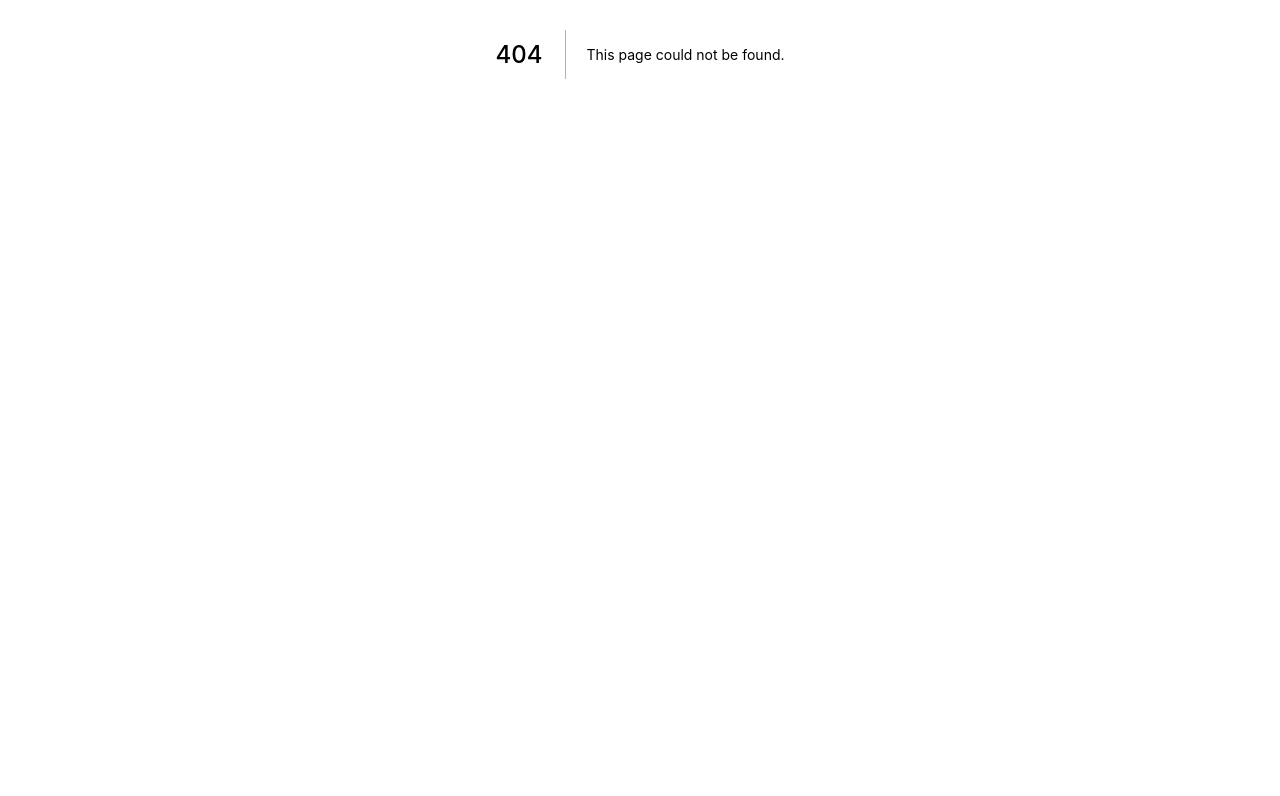
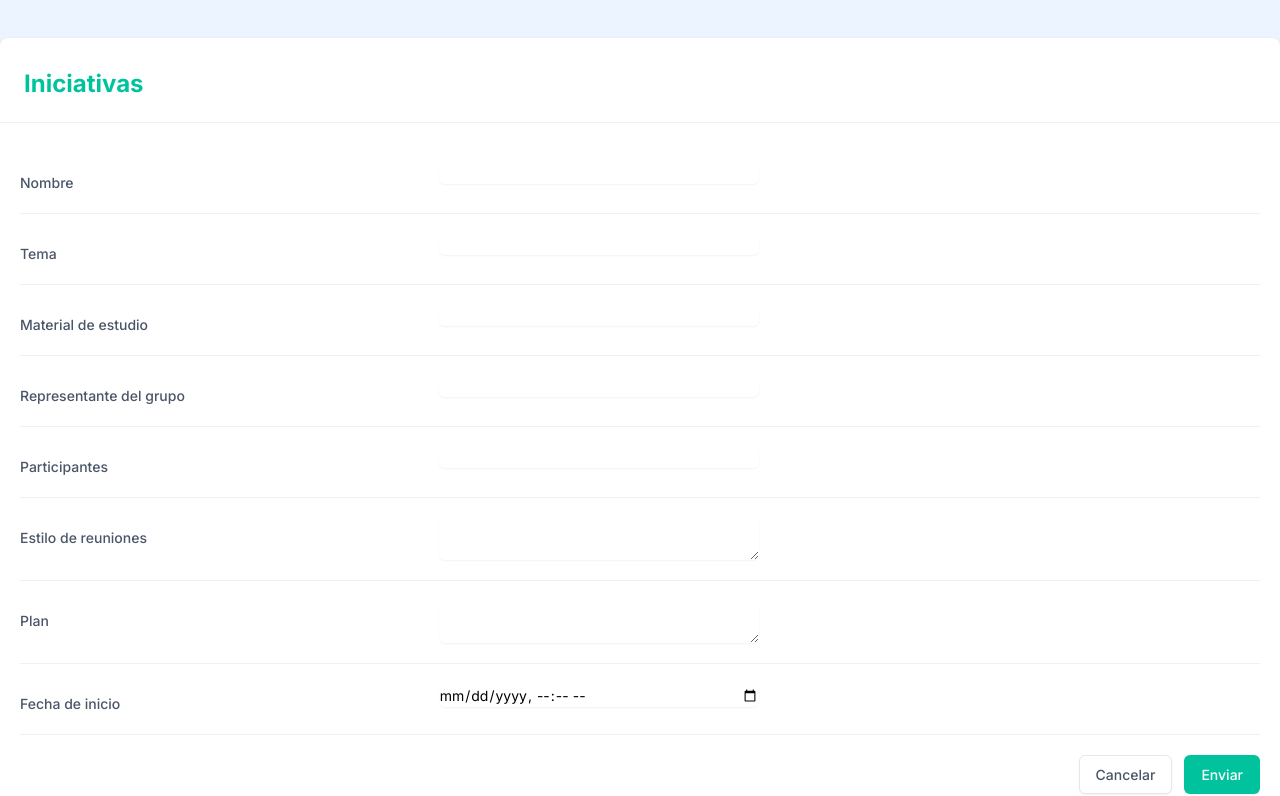
Before and after one commit to webmiraclepro/website, a Next.js app: page /iniciativas in a window 1280 px wide. Before the commit this address had no page. Shown: the part 346-1142 px from the top of the page. Before the commit the page ends 800 px from the top, so only its background shows below. Built offline with nearby package versions, Linux system fonts and the light colour scheme.

Commit message:
add InitiativesPage

```diff
--- /dev/null
+++ b/src/pages/iniciativas/index.tsx
@@ -0,0 +1,150 @@
+import Hero from '../../components/Hero';
+import Layout from '../../components/Layout';
+
+const InitiativesPage: React.FC = ({}) => {
+  return (
+    <Layout title="Iniciativas">
+      <Hero small title="Iniciativas" />
+      <div className="bg-indigo-100 sm:pt-10 pb-24">
+        <div className=" container mx-auto min-h-screen bg-white overflow-hidden shadow rounded-lg">
+          <div className="border-b border-gray-200 px-4 py-5 sm:px-6">
+            <div></div>
+            <div className="mt-2 md:flex md:items-center md:justify-between">
+              <div className="flex-1 min-w-0">
+                <h2 className="text-xl font-bold leading-7 text-primary sm:text-2xl sm:leading-9 sm:truncate">
+                  Iniciativas
+                </h2>
+              </div>
+            </div>
+          </div>
+          <form className="space-y-8 divide-y divide-gray-200">
+            <div className="p-5">
+              <div className="space-y-8 divide-y divide-gray-200 sm:space-y-5">
+                <div className="sm:grid sm:grid-cols-3 sm:gap-4 sm:items-start sm:pt-5">
+                  <label className="block text-sm font-medium text-gray-700 sm:mt-px sm:pt-2">
+                    Nombre
+                  </label>
+                  <div className="mt-1 sm:mt-0 sm:col-span-2">
+                    <input
+                      type="text"
+                      name="name"
+                      className="max-w-lg block w-full shadow-sm sm:max-w-xs sm:text-sm border-teal-600 rounded-md"
+                    />
+                  </div>
+                </div>
+
+                <div className="sm:grid sm:grid-cols-3 sm:gap-4 sm:items-start sm:border-t sm:border-gray-200 sm:pt-5">
+                  <label className="block text-sm font-medium text-gray-700 sm:mt-px sm:pt-2">
+                    Tema
+                  </label>
+                  <div className="mt-1 sm:mt-0 sm:col-span-2">
+                    <input
+                      type="text"
+                      name="topic"
+                      className="max-w-lg block w-full shadow-sm sm:max-w-xs sm:text-sm border-teal-600 rounded-md"
+                    />
+                  </div>
+                </div>
+
+                <div className="sm:grid sm:grid-cols-3 sm:gap-4 sm:items-start sm:border-t sm:border-gray-200 sm:pt-5">
+                  <label className="block text-sm font-medium text-gray-700 sm:mt-px sm:pt-2">
+                    Material de estudio
+                  </label>
+                  <div className="mt-1 sm:mt-0 sm:col-span-2">
+                    <input
+                      type="text"
+                      name="study-material"
+                      className="max-w-lg block w-full shadow-sm sm:max-w-xs sm:text-sm border-teal-600 rounded-md"
+                    />
+                  </div>
+                </div>
+
+                <div className="sm:grid sm:grid-cols-3 sm:gap-4 sm:items-start sm:border-t sm:border-gray-200 sm:pt-5">
+                  <label className="block text-sm font-medium text-gray-700 sm:mt-px sm:pt-2">
+                    Representante del grupo
+                  </label>
+                  <div className="mt-1 sm:mt-0 sm:col-span-2">
+                    <input
+                      type="text"
+                      name="team-representative"
+                      className="max-w-lg block w-full shadow-sm sm:max-w-xs sm:text-sm border-teal-600 rounded-md"
+                    />
+                  </div>
+                </div>
+
+                <div className="sm:grid sm:grid-cols-3 sm:gap-4 sm:items-start sm:border-t sm:border-gray-200 sm:pt-5">
+                  <label className="block text-sm font-medium text-gray-700 sm:mt-px sm:pt-2">
+                    Participantes
+                  </label>
+                  <div className="mt-1 sm:mt-0 sm:col-span-2">
+                    <input
+                      type="text"
+                      name="team-members"
+                      className="max-w-lg block w-full shadow-sm sm:max-w-xs sm:text-sm border-teal-600 rounded-md"
+                    />
+                  </div>
+                </div>
+
+                <div className="sm:grid sm:grid-cols-3 sm:gap-4 sm:items-start sm:border-t sm:border-gray-200 sm:pt-5">
+                  <label className="block text-sm font-medium text-gray-700 sm:mt-px sm:pt-2">
+                    Estilo de reuniones
+                  </label>
+                  <div className="mt-1 sm:mt-0 sm:col-span-2">
+                    <textarea
+                      name="meeting-type"
+                      className="max-w-lg block w-full shadow-sm sm:max-w-xs sm:text-sm border-teal-600 rounded-md"
+                    />
+                  </div>
+                </div>
+
+                <div className="sm:grid sm:grid-cols-3 sm:gap-4 sm:items-start sm:border-t sm:border-gray-200 sm:pt-5">
+                  <label className="block text-sm font-medium text-gray-700 sm:mt-px sm:pt-2">
+                    Plan
+                  </label>
+                  <div className="mt-1 sm:mt-0 sm:col-span-2">
+                    <textarea
+                      name="plan"
+                      className="max-w-lg block w-full shadow-sm sm:max-w-xs sm:text-sm border-teal-600 rounded-md"
+                    />
+                  </div>
+                </div>
+
+                <div className="sm:grid sm:grid-cols-3 sm:gap-4 sm:items-start sm:border-t sm:border-gray-200 sm:pt-5">
+                  <label className="block text-sm font-medium text-gray-700 sm:mt-px sm:pt-2">
+                    Fecha de inicio
+                  </label>
+                  <div className="mt-1 sm:mt-0 sm:col-span-2">
+                    <input
+                      type="datetime-local"
+                      name="date"
+                      className="max-w-lg block w-full shadow-sm sm:max-w-xs sm:text-sm border-teal-600 rounded-md"
+                    />
+                  </div>
+                </div>
+
+                <div className="pt-5">
+                  <div className="flex justify-end">
+                    <button
+                      type="button"
+                      className="bg-white py-2 px-4 border border-gray-300 rounded-md shadow-sm text-sm font-medium text-gray-700 hover:bg-gray-50 focus:outline-none focus:ring-2 focus:ring-offset-2 focus:ring-indigo-500"
+                    >
+                      Cancelar
+                    </button>
+                    <button
+                      type="submit"
+                      className="ml-3 inline-flex justify-center py-2 px-4 border border-transparent shadow-sm text-sm font-medium rounded-md text-white bg-primary hover:bg-primarydark focus:outline-none focus:ring-2 focus:ring-offset-2 focus:ring-indigo-500"
+                    >
+                      Enviar
+                    </button>
+                  </div>
+                </div>
+              </div>
+            </div>
+          </form>
+        </div>
+      </div>
+    </Layout>
+  );
+};
+
+export default InitiativesPage;
```
